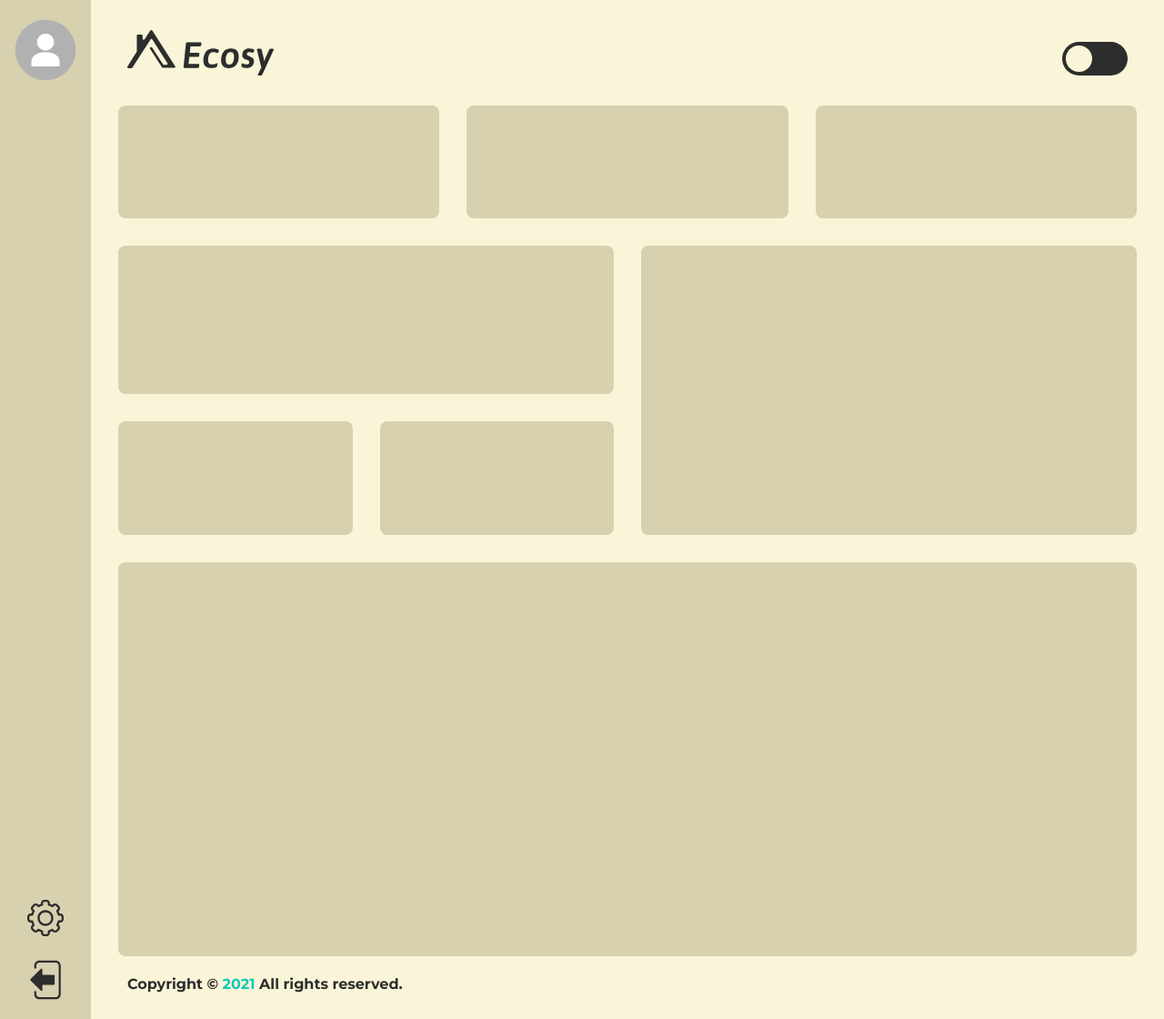
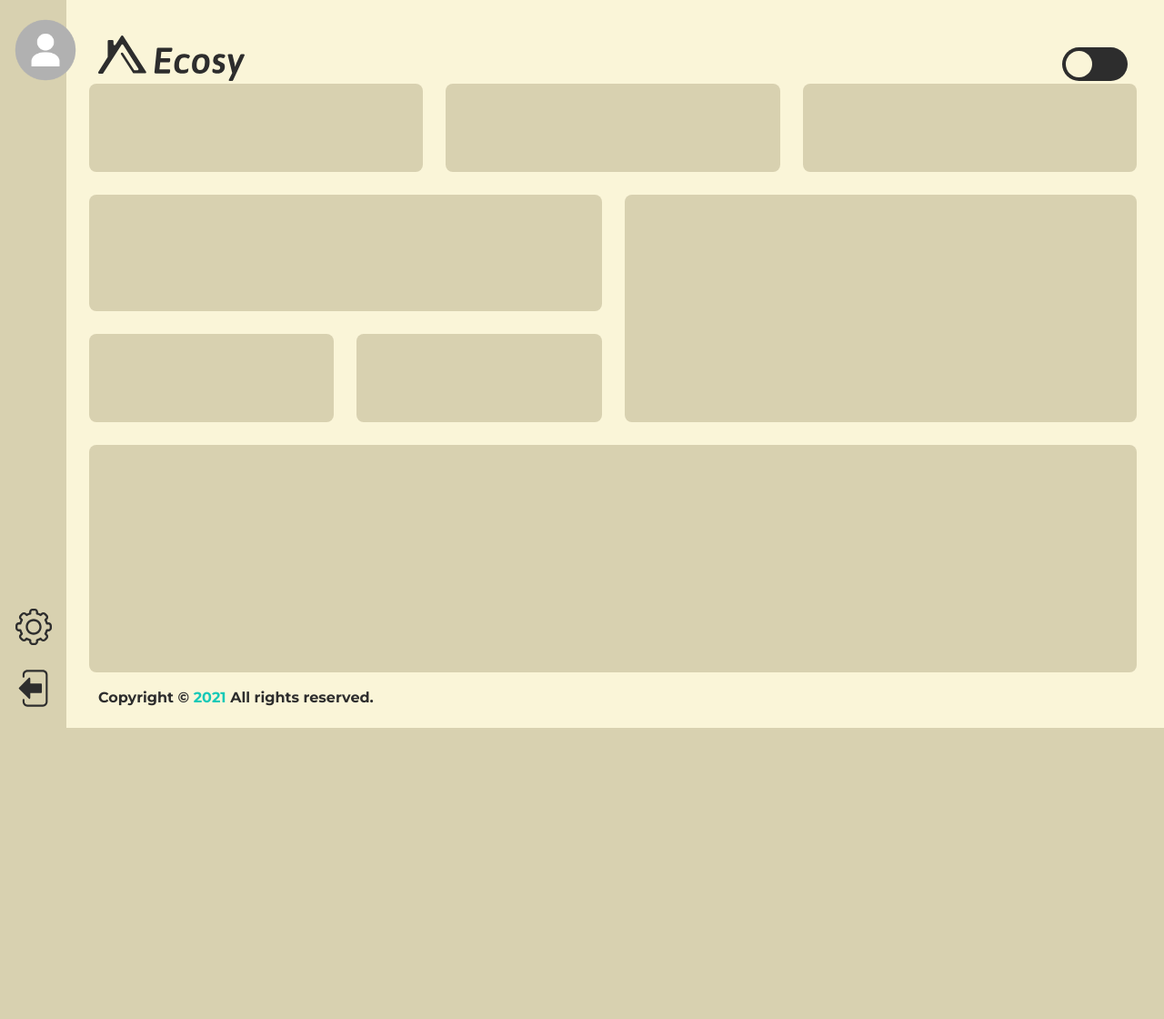
Before and after one commit to Remy2072/Duurzaam-Huis, a PHP site: page / in a window 1280 px wide. Shown: the whole page at 91% size. After the commit the page ends 800 px from the top, so only its background shows below. Run offline with PHP 8.4, Linux system fonts and the light colour scheme.

Commit message:
andere layout

```diff
--- a/DuurzaamHuis/assets/styles/style.css
+++ b/DuurzaamHuis/assets/styles/style.css
@@ -19,11 +19,11 @@ body {
 
 #dashboard {
   display: grid;
-  grid-template-columns: 1fr 1fr 1fr 1fr 1fr 1fr 1fr 1fr 1fr 1fr 1fr 1fr 1fr;
-  grid-template-rows: 1fr 1fr 1fr 1fr 1fr 1fr 1fr 1fr 1fr 1fr 1fr 1fr 1fr 1fr 1fr 1fr 1fr 1fr 1fr 1fr 1fr 1fr 1fr 1fr 1fr 1fr 1fr 1fr 1fr;
-  grid-row-gap: 30px;
-  grid-column-gap: 30px;
-  height: 140vh;
+  height: 100vh;
+  grid-template-columns: repeat(26, 1fr);
+  grid-template-rows: repeat(27, 1fr);
+  grid-row-gap: 25px;
+  grid-column-gap: 25px;
 }
 
 
@@ -33,9 +33,9 @@ body {
 .sidebar {
   background-color: #d8d1b0;
   grid-row-start: 1;
-  grid-row-end: 31;
+  grid-row-end: -1;
   grid-column-start: 1;
-  grid-column-end: 2;
+  grid-column-end: 3;
   position: relative;
   display:flex;
   flex-direction: column;
@@ -87,8 +87,8 @@ div.instellingen:hover {
   background-color: #d8d1b0;
   grid-row-start: 4;
   grid-row-end: 8;
-  grid-column-start: 2;
-  grid-column-end: 6;
+  grid-column-start: 3;
+  grid-column-end: 11;
   border-radius: 0.4em;
   transition: 250ms background;
 }
@@ -103,8 +103,8 @@ div.instellingen:hover {
   background-color: #d8d1b0;
   grid-row-start: 4;
   grid-row-end: 8;
-  grid-column-start: 6;
-  grid-column-end: 10;
+  grid-column-start: 11;
+  grid-column-end: 19;
   border-radius: 0.4em;
   transition: 250ms background;
 }
@@ -119,8 +119,8 @@ div.instellingen:hover {
   background-color: #d8d1b0;
   grid-row-start: 4;
   grid-row-end: 8;
-  grid-column-start: 10;
-  grid-column-end: 14;
+  grid-column-start: 19;
+  grid-column-end: 27;
   border-radius: 0.4em;
   transition: 250ms background;
 }
@@ -135,8 +135,8 @@ div.instellingen:hover {
   background-color: #d8d1b0;
   grid-row-start: 8;
   grid-row-end: 13;
-  grid-column-start: 2;
-  grid-column-end: 8;
+  grid-column-start: 3;
+  grid-column-end: 15;
   border-radius: 0.4em;
   transition: 250ms background;
 }
@@ -151,8 +151,8 @@ div.instellingen:hover {
   background-color: #d8d1b0;
   grid-row-start: 8;
   grid-row-end: 17;
-  grid-column-start: 8;
-  grid-column-end: 14;
+  grid-column-start: 15;
+  grid-column-end: 27;
   border-radius: 0.4em;
   transition: 250ms background;
 }
@@ -167,8 +167,8 @@ div.instellingen:hover {
   background-color: #d8d1b0;
   grid-row-start: 13;
   grid-row-end: 17;
-  grid-column-start: 2;
-  grid-column-end: 5;
+  grid-column-start: 3;
+  grid-column-end: 9;
   border-radius: 0.4em;
   transition: 250ms background;
 }
@@ -183,8 +183,8 @@ div.instellingen:hover {
   background-color: #d8d1b0;
   grid-row-start: 13;
   grid-row-end: 17;
-  grid-column-start: 5;
-  grid-column-end: 8;
+  grid-column-start: 9;
+  grid-column-end: 15;
   border-radius: 0.4em;
   transition: 250ms background;
 }
@@ -199,9 +199,9 @@ div.instellingen:hover {
 .grafiek {
   background-color: #d8d1b0;
   grid-row-start: 17;
-  grid-row-end: 29;
-  grid-column-start: 2;
-  grid-column-end: 14;
+  grid-row-end: 26;
+  grid-column-start: 3;
+  grid-column-end: 27;
   border-radius: 0.4em;
   transition: 250ms background;
 }
@@ -214,10 +214,10 @@ div.instellingen:hover {
 
 .copyright {
   /* background-color: yellow; */
-  grid-row-start: 28;
-  grid-row-end: 31;
-  grid-column-start: 2;
-  grid-column-end: 14;
+  grid-row-start: 25;
+  grid-row-end: 28;
+  grid-column-start: 3;
+  grid-column-end: 27;
   border-radius: 0.4em;
   /* margin-top: 1.5em; */
   display: flex;
@@ -240,9 +240,9 @@ div.instellingen:hover {
 
 .header{
   grid-row-start: 1;
-  grid-row-end: 4;
-  grid-column-start: 2;
-  grid-column-end: 14;
+  grid-row-end: 5;
+  grid-column-start: 3;
+  grid-column-end: -1;
   border-radius: 0.4em;
   display: flex;
 	flex-direction: row;
@@ -386,3 +386,23 @@ body.darkmode .logo {
 /*
    ?zorgen dat wanneer je inlogt dat je direct naar de darkmode version gaat
    ?Darkmode knop moet gefixt zijn */
+
+   @media only screen
+   and (min-device-width: 375px)
+   and (max-device-width: 812px)
+   and (-webkit-min-device-pixel-ratio: 3) {
+     #dashboard {
+       grid-template-columns: 1fr;
+
+     }
+ }
+
+ /* Portrait and Landscape */
+ @media only screen
+   and (min-device-width: 768px)
+   and (max-device-width: 1024px)
+   and (-webkit-min-device-pixel-ratio: 2) {
+     #dashboard {
+       grid-template-columns: 1fr;
+     }
+ }
```
